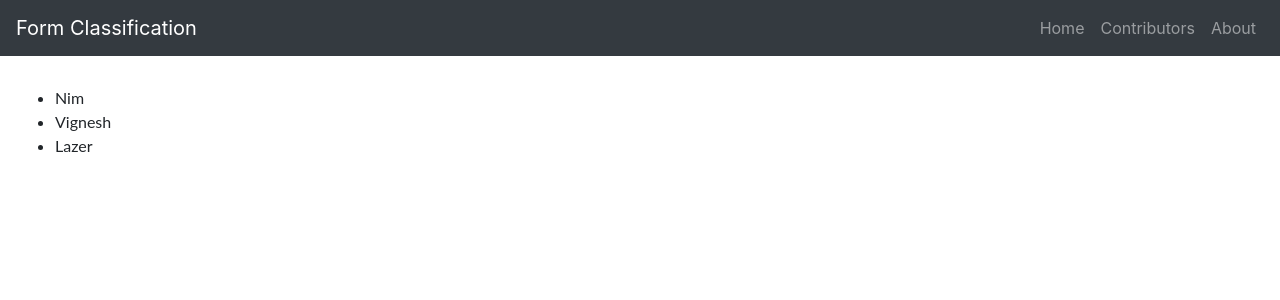
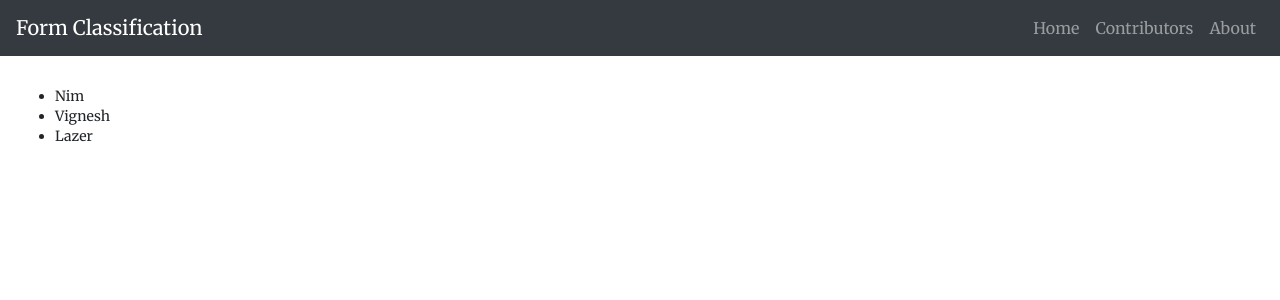
Before and after one commit to lazer-github/formclassification, a React (Create React App) app in the folder UI/: page /Contributors in a window 1280 px wide. Shown: the top 300 px of the page. Built offline with nearby package versions, Linux system fonts and the light colour scheme.

Commit message:
font modified

```diff
--- a/UI/public/index.html
+++ b/UI/public/index.html
@@ -4,4 +4,5 @@
   integrity="sha384-9aIt2nRpC12Uk9gS9baDl411NQApFmC26EwAOH8WgZl5MYYxFfc+NcPb1dKGj7Sk"
   crossorigin="anonymous"
 />
+<link rel="stylesheet" type="text/css" href="//fonts.googleapis.com/css?family=Merriweather" />
 <div id="root"></div>
--- a/UI/src/style.css
+++ b/UI/src/style.css
@@ -1,19 +1,9 @@
-p {
-  font-family: Lato;
-}
-h1 {
-  font-family: "Archivo Black", sans-serif;
-  font-weight: normal;
-  font-size: 6em;
-  text-align: center;
-  margin-bottom: 0;
-  margin-bottom: -0.25em;
-  display: block;
-  margin-left: auto;
-  margin-right: auto;
-  cursor: pointer;
-  width: 605px;
-}
+body {  font-family: Merriweather;  font-weight: normal;}
+h1 { font-family: Merriweather; font-size: 24px; font-style: normal; font-variant: normal; font-weight: 700; line-height: 26.4px; }
+h3 { font-family: Merriweather; font-size: 14px; font-style: normal; font-variant: normal; font-weight: 700; line-height: 15.4px; }
+p { font-family: Merriweather; font-size: 14px; font-style: normal; font-variant: normal; font-weight: 400; line-height: 20px; }
+blockquote { font-family: Merriweather; font-size: 21px; font-style: normal; font-variant: normal; font-weight: 400; line-height: 30px; }
+pre { font-family: Merriweather; font-size: 13px; font-style: normal; font-variant: normal; font-weight: 400; line-height: 18.5714px; }
 .flexbox-container {
     margin-top: 15px;
     padding: 15px;
```
